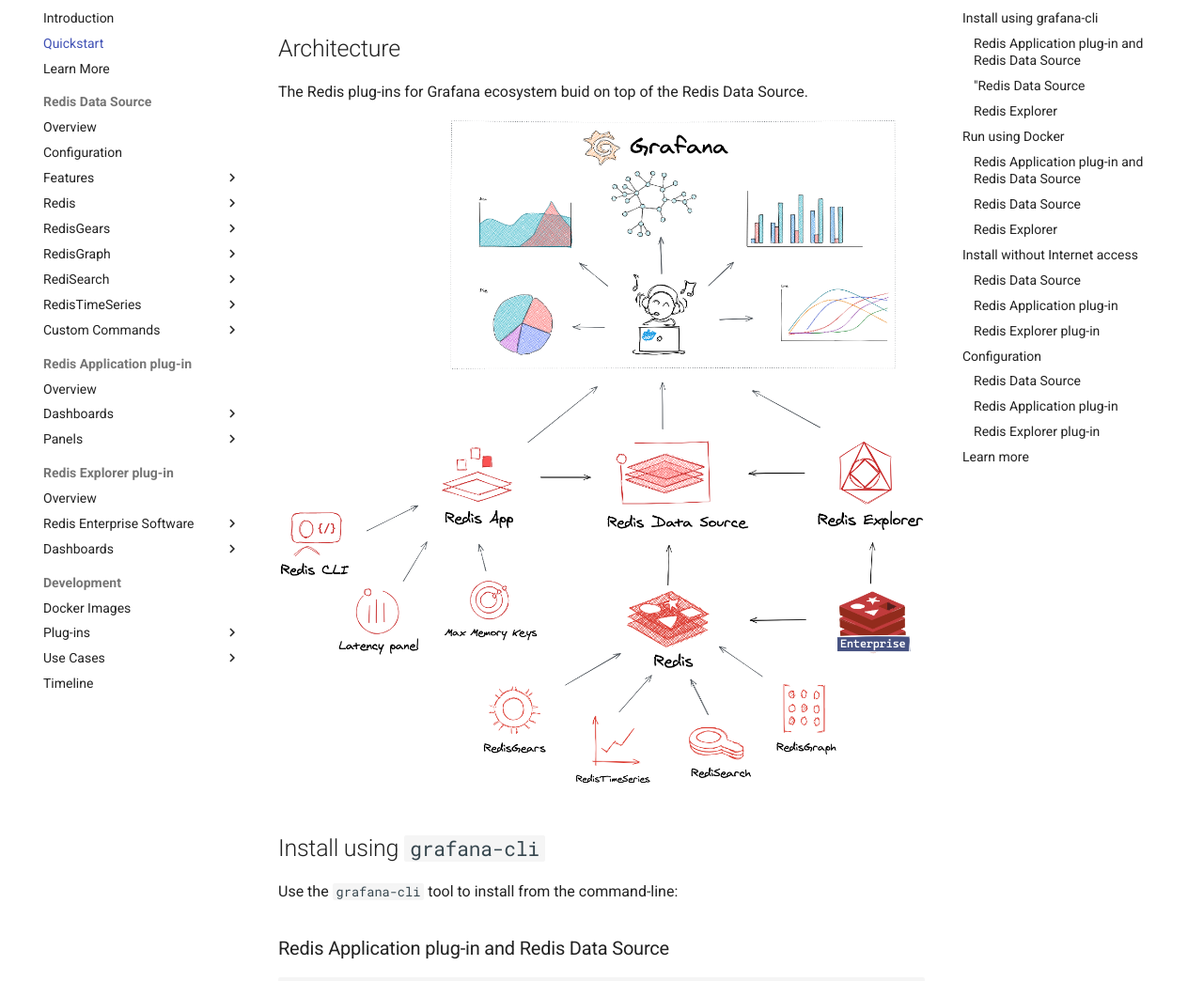
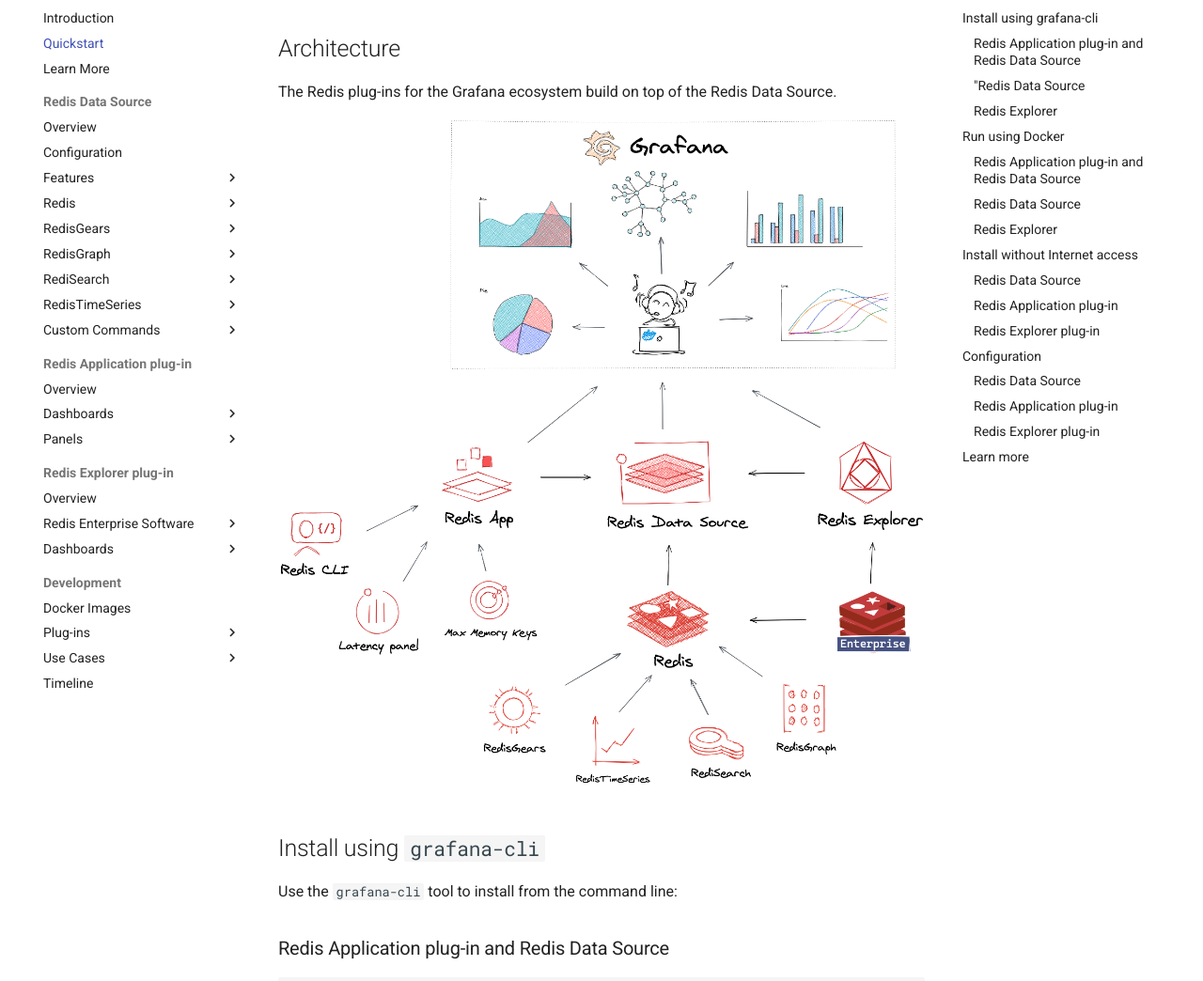
Before and after one commit to RedisGrafana/RedisGrafana, an MkDocs documentation site: the page built from docs/quickstart.md, in a window 1280 px wide and 1400 px high. Shown: the part 146-1190 px from the top of the window at 94% size. Built offline with MkDocs 1.6.1 and Material for MkDocs 9.7.7, drawn with Linux system fonts in a browser that asks for light colours; comment, search, counter and statistics services are not loaded; some of the changed text lies outside the part shown.

Commit message:
Fix Grammar issues (#50)

```diff
--- a/docs/quickstart.md
+++ b/docs/quickstart.md
@@ -2,13 +2,13 @@
 
 ## Architecture
 
-The Redis plug-ins for Grafana ecosystem buid on top of the Redis Data Source.
+The Redis plug-ins for the Grafana ecosystem build on top of the Redis Data Source.
 
 ![Architecture](/images/redis-plugins.png)
 
 ## Install using `grafana-cli`
 
-Use the `grafana-cli` tool to install from the command-line:
+Use the `grafana-cli` tool to install from the command line:
 
 ### Redis Application plug-in and Redis Data Source
 
@@ -90,7 +90,7 @@
 
 ### Redis Data Source
 
-The [Configuration](redis-datasource/configuration.md) page explains how to connect data source to Redis database.
+The [Configuration](redis-datasource/configuration.md) page explains how to connect the data source to the Redis database.
 
 ### Redis Application plug-in
 
```
Also changed, not shown: other parts of docs/quickstart.md (+2 -2 lines), docs/intro.md (+5 -5 lines), docs/redis-app/overview.md (+1 -1 lines), docs/redis-datasource/overview.md (+1 -1 lines), docs/redis-explorer/overview.md (+1 -1 lines), docs/redis-explorer/re-software/overview.md (+1 -1 lines).
